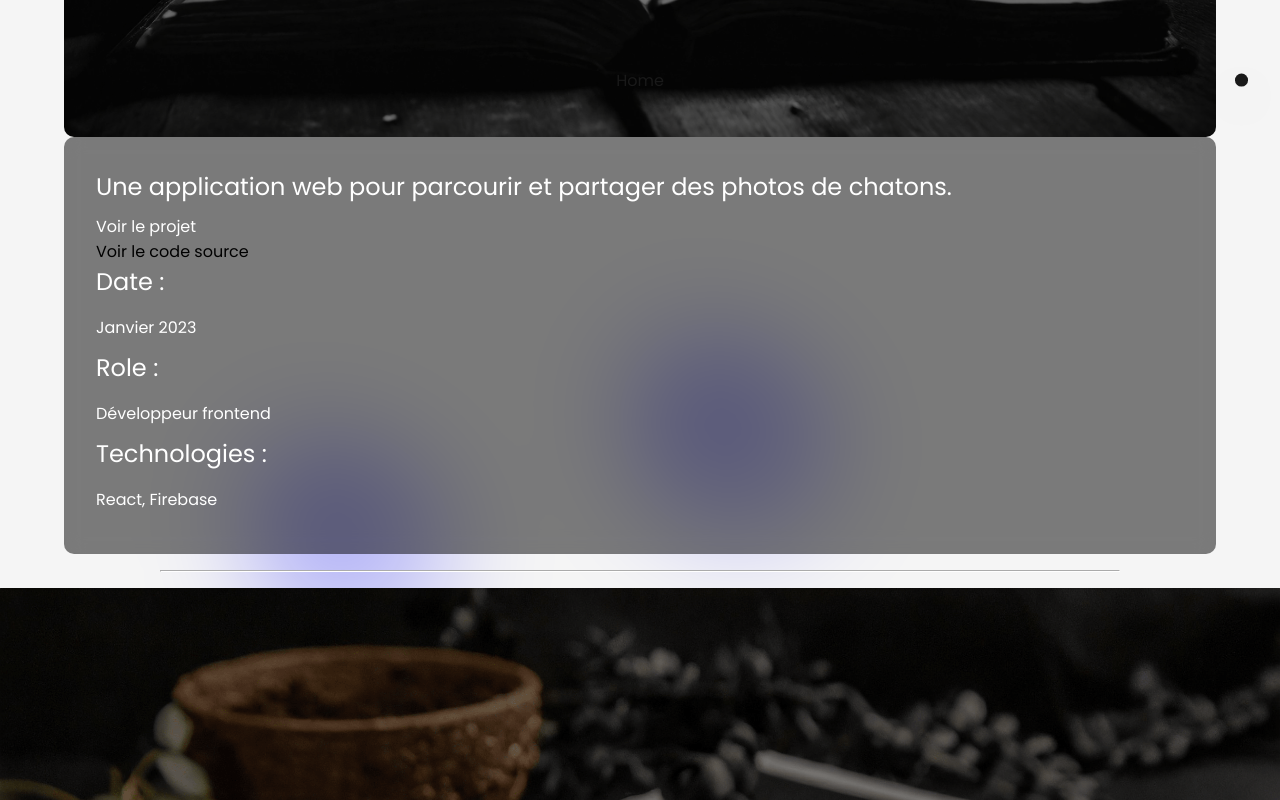
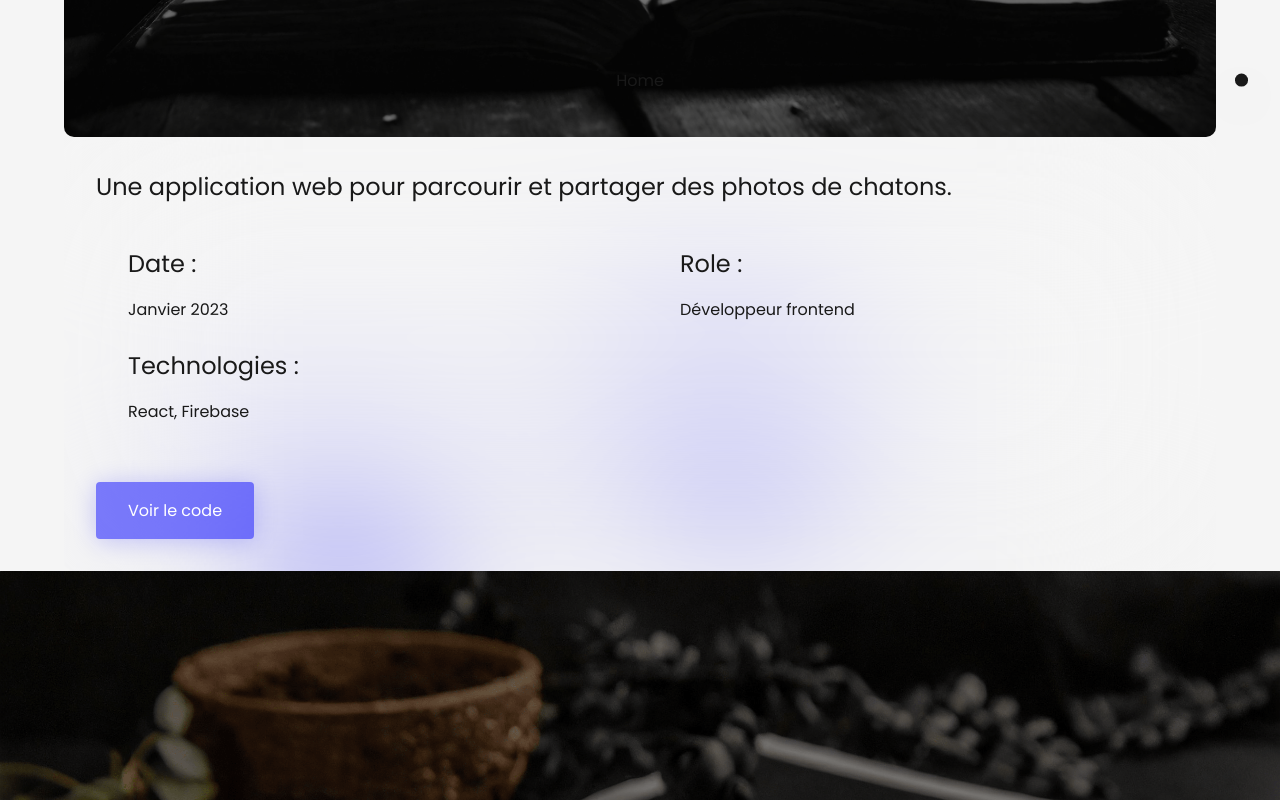
Before and after one commit to D-Seonay/portfolio-matheo-delaunay-2024, a React (Create React App) app: page /project/1 in a window 1280 px wide. Shown: the part 700-1500 px from the top of the page. Built offline with nearby package versions, Linux system fonts and the light colour scheme.

Commit message:
Ajouter des liens GitHub aux projets

```diff
--- a/src/component/ProjectDetailPage.jsx
+++ b/src/component/ProjectDetailPage.jsx
@@ -6,6 +6,7 @@ import styled from 'styled-components';
 import projectsData from '../data/projectsData'; // Importez vos données de projet
 import { Divider } from '../styles';
 import { useTheme } from "./ThemeContext";
+import Button from './ui/Button';
 
 // Styles avec styled-components
 const ProjectContainer = styled.div`
@@ -35,20 +36,21 @@ const ProjectImage = styled.img`
   border-radius: 10px;
   z-index: -1;
   filter: brightness(0.5);
+  object-fit: cover;
 `;
 
 const ProjectDescription = styled.div`
   display: flex;
-  flex-direction: column;
+  flex-direction: column; /* Vous n'avez pas besoin de flex-direction avec grid */
   align-items: start;
   padding: 2rem;
-  background-color: rgba(0, 0, 0, 0.5);
-  border-radius: 10px;
+  border-radius: 0 0 10px 10px;
   width: 90vw;
   z-index: 1;
-  backdrop-filter: blur(10px);
+  backdrop-filter: blur(100px);
 
   @media (max-width: 768px) {
+    /* Styles pour les écrans de petite taille */
     width: 100vw;
     align-items: center;
     justify-content: center;
@@ -59,8 +61,38 @@ const ProjectDescription = styled.div`
     height: 100vh;
     border-radius: 0;
     background-color: rgba(0, 0, 0, 0.3);
+    grid-template-columns: 1fr; /* Pour un seul colonne sur des écrans plus petits */
   }
 `;
+
+const ProjectContainerData = styled.div`
+  display: grid;
+  grid-template-columns: 1fr 1fr; /* Définit deux colonnes avec des proportions 1:1 */
+  gap: 1rem; /* Ajoute un espacement entre les éléments de la grille */
+  flex-direction: column; /* Vous n'avez pas besoin de flex-direction avec grid */
+  align-items: start;
+  padding: 2rem;
+  border-radius: 0 0 10px 10px;
+  width: 90vw;
+  z-index: 1;
+  backdrop-filter: blur(100px);
+
+  @media (max-width: 768px) {
+    /* Styles pour les écrans de petite taille */
+    width: 100vw;
+    align-items: center;
+    justify-content: center;
+    text-align: start;
+    right: 0;
+    top: 0;
+    padding: 1rem;
+    height: 100vh;
+    border-radius: 0;
+    background-color: rgba(0, 0, 0, 0.3);
+    grid-template-columns: 1fr; /* Pour un seul colonne sur des écrans plus petits */
+  }
+`;
+
 
 const ProjectTitle = styled.h2`
   color : ${props => (props.theme === 'dark' ? '#fff' : '#000')};
@@ -72,7 +104,7 @@ const ProjectTitle = styled.h2`
 `;
 
 const ProjectDescriptionTitleH4 = styled.div`
-  color: #fff;
+  color: #191919;
   font-size: 1.5rem;
   margin-bottom: 10px;
 
@@ -83,7 +115,7 @@ const ProjectDescriptionTitleH4 = styled.div`
 `;
 
 const ProjectDescriptionText = styled.p`
-  color: #fff;
+  color: #191919;
   font-size: 1rem;
   margin-bottom: 10px;
 
@@ -93,7 +125,7 @@ const ProjectDescriptionText = styled.p`
 `;
 
 const ProjectDescriptionLink = styled.a`
-  color: #fff;
+  color: #191919;
   font-size: 1rem;
   text-decoration: none;
   z-index: 10;
@@ -146,6 +178,23 @@ const ProjectTech = styled.div`
   }
 `;
 
+const ButtonSection = styled.div`
+  display: flex;
+  justify-content: space-between;
+  align-items: center;
+  margin-top: 1rem;
+  width: 80vw;
+
+  @media (max-width: 768px) {
+    display: flex;
+    flex-direction: column;
+    justify-content: center;
+    align-items: center;
+    margin-top: 1rem;
+    width: 80vw;
+  }
+`;
+
 const NextProjectPreview = styled(Link)`
   width: 100vw; // Ajustez la taille selon vos besoins
   height: 100vh; // Ajustez la taille selon vos besoins
@@ -175,7 +224,7 @@ const NextProjectDescription = styled.p`
 `;
 
 
-const buttonLinkGithub = styled(Link)`
+const ButtonLinkGithub = styled(Link)`
   color: #fff;
   font-size: 1rem;
   text-decoration: none;
@@ -186,6 +235,7 @@ const buttonLinkGithub = styled(Link)`
     text-decoration: inherit;
   }
 `;
+
 
 const ProjectPage = () => {
 	const { id } = useParams(); // Récupérer l'ID de l'URL
@@ -212,10 +262,7 @@ const ProjectPage = () => {
               <ProjectDescription>
 
                 <ProjectDescriptionTitleH4 theme={theme}>{project.description}</ProjectDescriptionTitleH4>
-                <ProjectDescriptionLink theme={theme} href={project ? project.link : ''} target="_blank" rel="noreferrer"> Voir le projet</ProjectDescriptionLink>
-                <buttonLinkGithub theme={theme} href={project ? project.linkGithub : ''} target="_blank" rel="noreferrer"> Voir le code source</buttonLinkGithub>
-
-
+                <ProjectContainerData>
                   <ProjetDate>
                     <ProjectDescriptionTitleH4 theme={theme}>Date :</ProjectDescriptionTitleH4>
                     <ProjectDescriptionText theme={theme}>{project.date}</ProjectDescriptionText>
@@ -229,6 +276,13 @@ const ProjectPage = () => {
                     <ProjectDescriptionText theme={theme}>{project.tech}</ProjectDescriptionText>
                   </ProjectTech>
 
+                </ProjectContainerData>
+                <ButtonSection>
+                  {project.link === '' ? null : <Button buttonBg="rgba(0, 0, 255, 0.5)" buttonTextColor="#FFFFFF" href={project.link} theme={theme} target="_blank" rel="noreferrer" text='Voir le projet'></Button>}
+                  {project.linkGithub === '' ? null : <Button buttonBg="rgba(0, 0, 255, 0.5)" buttonTextColor="#FFFFFF" href={project.linkGithub} theme={theme} target="_blank" rel="noreferrer" text='Voir le code'></Button>}
+
+                </ButtonSection>
+
 
               </ProjectDescription>
 
@@ -238,7 +292,7 @@ const ProjectPage = () => {
 					</ProjectImageLink>
 				))}
 			</ProjectContainer>
-			<Divider />
+
 			<NextProjectPreview to={`/project/${projectsData[nextProjectIndex].id}`}>
 				<NextProjectImage src={projectsData[nextProjectIndex].image} alt={projectsData[nextProjectIndex].title} />
 				<NextProjectTitle>{projectsData[nextProjectIndex].title}</NextProjectTitle>
--- a/src/data/projectsData.jsx
+++ b/src/data/projectsData.jsx
@@ -12,6 +12,7 @@ const projectsData = [
 		tech: 'React, Firebase',
 		image: Phototheque,
 		link: '',
+		linkGithub: 'https://github.com/D-Seonay/chatons-bdd',
 		// Autres détails du projet
 	},
 	{
@@ -24,6 +25,7 @@ const projectsData = [
 		tech: 'Node.js',
 		image: CardFlipRevise,
 		link: '',
+		linkGithub: '',
 		// Autres détails du projet
 	},
 
@@ -37,6 +39,7 @@ const projectsData = [
 		tech: 'Node.js, PokeAPI',
 		image: Pokedex,
 		link: 'https://chatonsphototheque-q26cn.ondigitalocean.app/',
+		linkGithub: 'https://github.com/D-Seonay/pokedex',
 		// Autres détails du projet
 	},
 	{
@@ -49,6 +52,7 @@ const projectsData = [
 		tech: 'Python',
 		image: GestionnaireDeBibliotheque,
 		link: '',
+		linkGithub: 'https://github.com/D-Seonay/gestionnaire-de-bibliotheque',
 		// Autres détails du projet
 	}
 	// Ajoutez d'autres projets ici
--- a/src/styles.js
+++ b/src/styles.js
@@ -55,6 +55,7 @@ export const Aura = styled.div`
 
 export const Title = styled.h1`
   font-family: 'Gallery', sans-serif;
+  mix-blend-mode: difference;
   color: ${props => props.theme === 'light' ? '#191919' : '#DADADA'};
   font-size: 2.5rem;
   margin-bottom: 1rem;
@@ -107,6 +108,7 @@ transition: background-color 0.5s ease-in-out, color 0.5s ease-in-out;
 
 export const Icons = styled.span`
   display: flex;
+  mix-blend-mode: difference;
   color: ${props => props.theme === 'light' ? '#191919' : '#DADADA'};
   align-items: center;
   justify-content: center;
```
Lines whose indentation alone changed are shown as unchanged.
